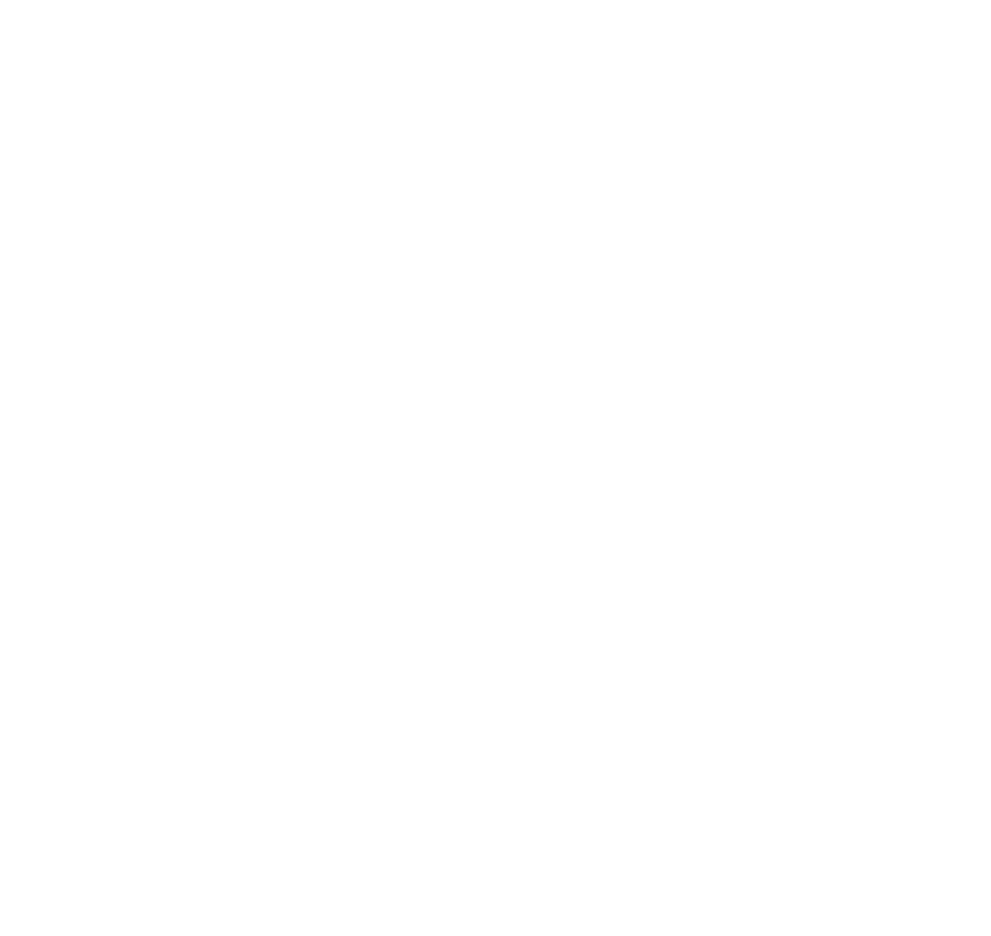
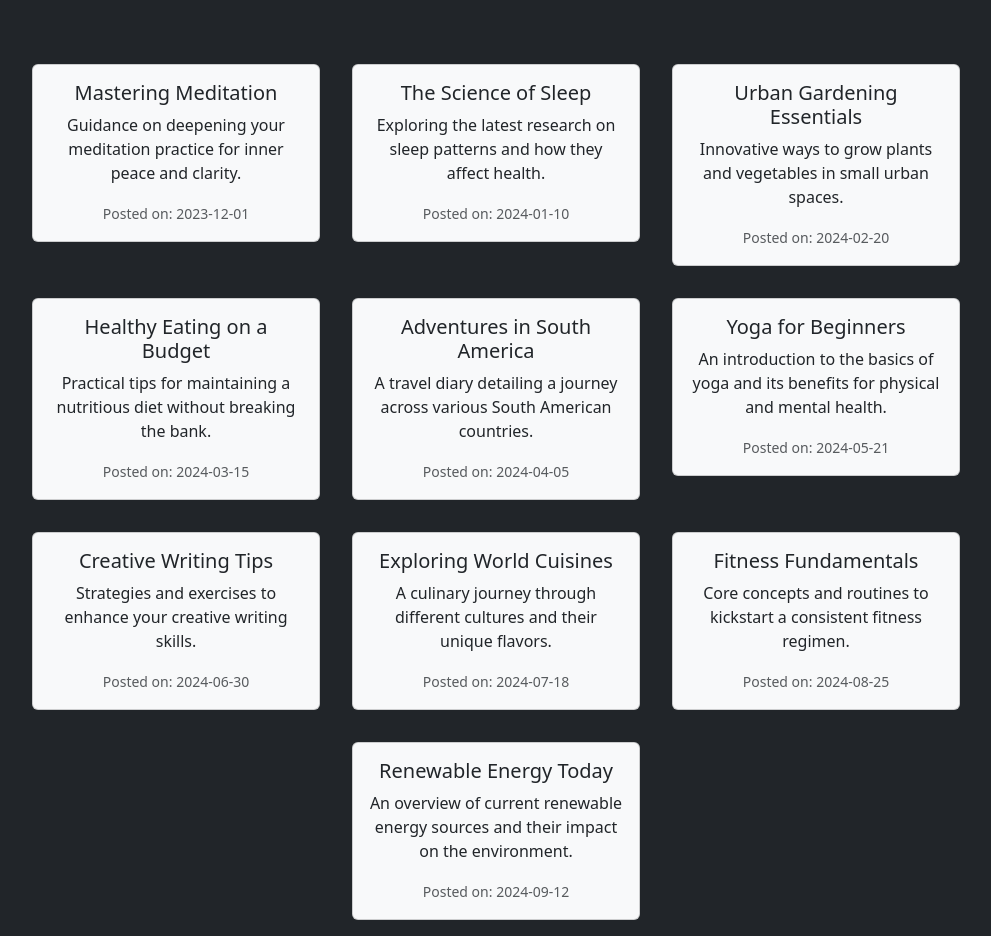
Before and after one commit to Hassaan-T075/thoughtsphere, a React (Create React App) app: page /blogs/recent-blogs in a window 1280 px wide. Before the commit this address had no page. Shown: the whole page, without its empty margins (144-1135 px from the left). Before the commit the page ends 800 px from the top, so only its background shows below. Built offline with nearby package versions, Linux system fonts and the light colour scheme.

Commit message:
feat: Add Recent Blogs Page

```diff
--- a/src/App.js
+++ b/src/App.js
@@ -9,6 +9,7 @@
 import MyBlogs from './screens/blogs/MyBlogs';
 import EditBlogs from './screens/blogs/EditBlogs';
 import Notifications from './screens/Notifications';
+import RecentBlogs from './screens/blogs/recentBlogs';
 
 
 function App() {
@@ -24,6 +25,7 @@
           <Route exact path="/blogs/add-blog" element={ <AddBlog/ >}></Route>
           <Route exact path="/blogs/my-blogs" element={ <MyBlogs/ >}></Route>
           <Route exact path="/blogs/edit-blog" element={ <EditBlogs/ >}></Route>
+          <Route exact path="/blogs/recent-blogs" element={ <RecentBlogs/ >}></Route>
           <Route exact path="/notifications" element={ <Notifications/ >}></Route>
         </Routes>
       </div>
--- /dev/null
+++ b/src/screens/blogs/recentBlogs.js
@@ -0,0 +1,94 @@
+import React from 'react';
+import 'bootstrap/dist/css/bootstrap.min.css';
+
+
+
+const RecentBlogs = () => {
+
+    const blogsData = [
+        {
+            "id": 12,
+            "title": "Mastering Meditation",
+            "summary": "Guidance on deepening your meditation practice for inner peace and clarity.",
+            "date": "2023-12-01"
+        },
+        {
+            "id": 13,
+            "title": "The Science of Sleep",
+            "summary": "Exploring the latest research on sleep patterns and how they affect health.",
+            "date": "2024-01-10"
+        },
+        {
+            "id": 14,
+            "title": "Urban Gardening Essentials",
+            "summary": "Innovative ways to grow plants and vegetables in small urban spaces.",
+            "date": "2024-02-20"
+        },
+        {
+            "id": 15,
+            "title": "Healthy Eating on a Budget",
+            "summary": "Practical tips for maintaining a nutritious diet without breaking the bank.",
+            "date": "2024-03-15"
+        },
+        {
+            "id": 16,
+            "title": "Adventures in South America",
+            "summary": "A travel diary detailing a journey across various South American countries.",
+            "date": "2024-04-05"
+        },
+        {
+            "id": 17,
+            "title": "Yoga for Beginners",
+            "summary": "An introduction to the basics of yoga and its benefits for physical and mental health.",
+            "date": "2024-05-21"
+        },
+        {
+            "id": 18,
+            "title": "Creative Writing Tips",
+            "summary": "Strategies and exercises to enhance your creative writing skills.",
+            "date": "2024-06-30"
+        },
+        {
+            "id": 19,
+            "title": "Exploring World Cuisines",
+            "summary": "A culinary journey through different cultures and their unique flavors.",
+            "date": "2024-07-18"
+        },
+        {
+            "id": 20,
+            "title": "Fitness Fundamentals",
+            "summary": "Core concepts and routines to kickstart a consistent fitness regimen.",
+            "date": "2024-08-25"
+        },
+        {
+            "id": 21,
+            "title": "Renewable Energy Today",
+            "summary": "An overview of current renewable energy sources and their impact on the environment.",
+            "date": "2024-09-12"
+        }
+    ]
+
+
+      const blogsCard = ( blog ) => {
+        return (
+            <div className="card bg-light text-dark m-3" style={{ width: '18rem', cursor: 'pointer', transition: 'transform .3s, box-shadow .3s' }} onMouseOver={e => e.currentTarget.style.transform = 'scale(1.03)'} onMouseOut={e => e.currentTarget.style.transform = 'scale(1)'}>
+              <div className="card-body">
+                <h5 className="card-title">{blog.title}</h5>
+                <p className="card-text">{blog.summary}</p>
+                <p className="card-text"><small className="text-muted">Posted on: {blog.date}</small></p>
+              </div>
+            </div>
+          );
+      };
+
+
+  return (
+    <div className="container-fluid bg-dark min-vh-100">
+      <div className="d-flex flex-wrap justify-content-center align-items-start pt-5">
+        {blogsData.map(blog => blogsCard(blog))}
+      </div>
+    </div>
+  );
+};
+
+export default RecentBlogs;
```
